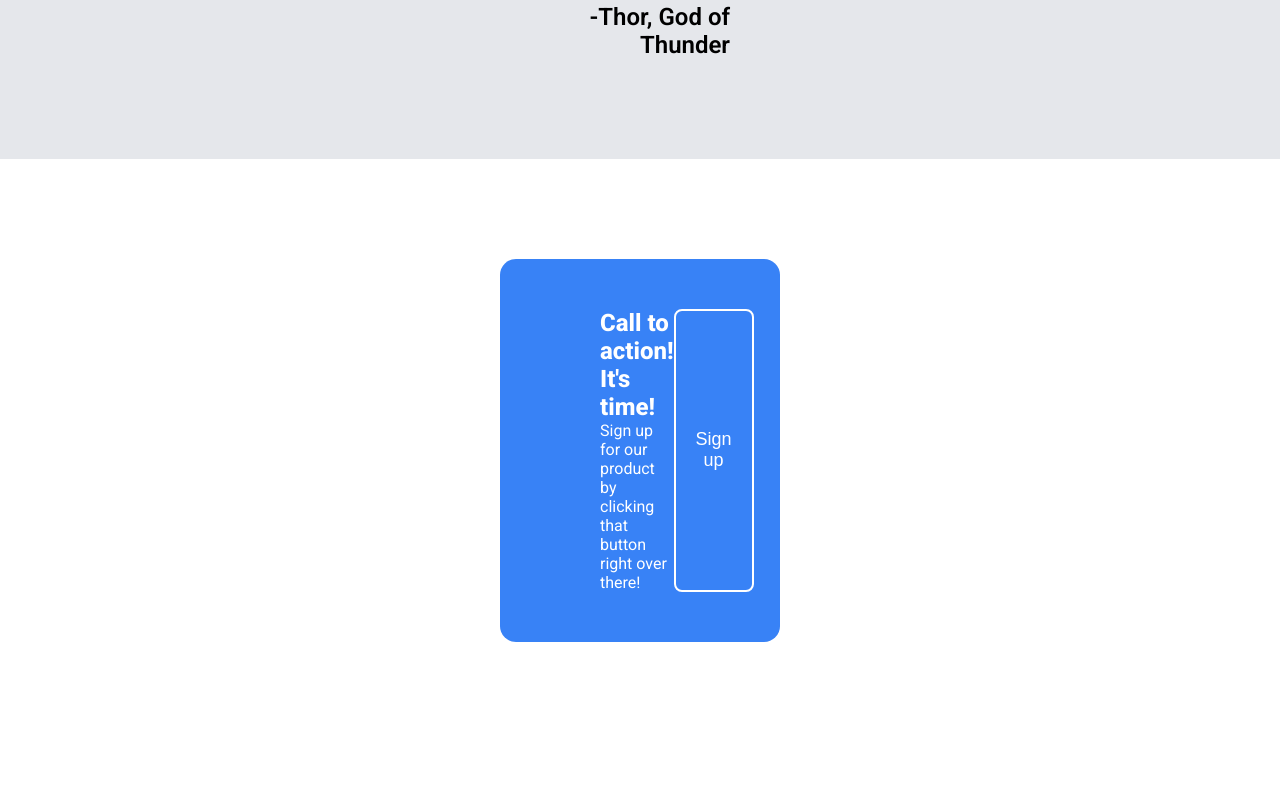
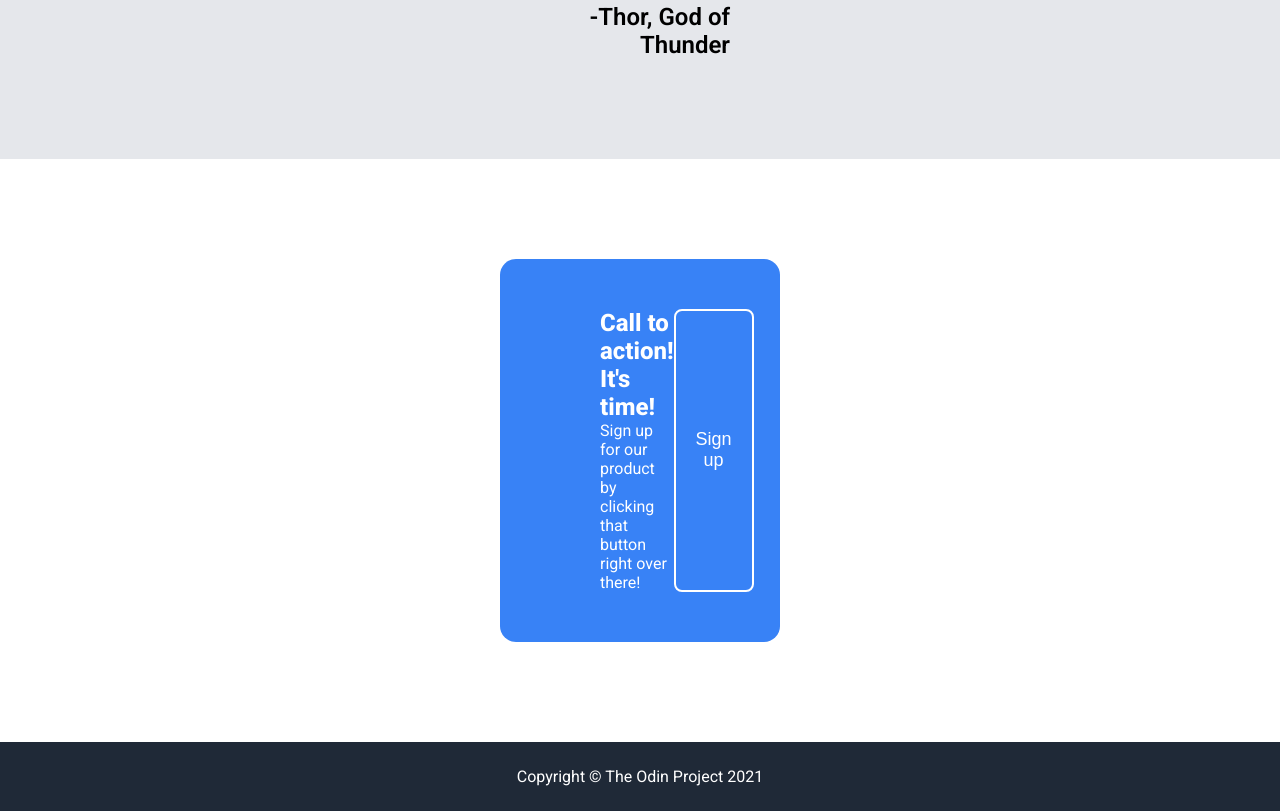
Before and after one commit to spamus12/odin-landing-page, a plain HTML site: page index.html in a window 1280 px wide. Shown: the part 2031-2842 px from the top of the page. Before the commit the page ends 2773 px from the top, so only its background shows below. Drawn offline with Linux system fonts and the light colour scheme.

Commit message:
Add and format the footer in html and css

```diff
--- a/index.html
+++ b/index.html
@@ -109,6 +109,8 @@
 
         <div class="footer">
 
+            Copyright © The Odin Project 2021
+
         </div>
 
     </body>
--- a/style.css
+++ b/style.css
@@ -189,3 +189,11 @@ a {
 .modal #signup-button {
     border: 2px solid white;
 }
+
+/* Footer */
+.footer {
+    background-color: #1F2937;
+    color: white;
+    padding: 25px;
+    text-align: center;
+}
```
